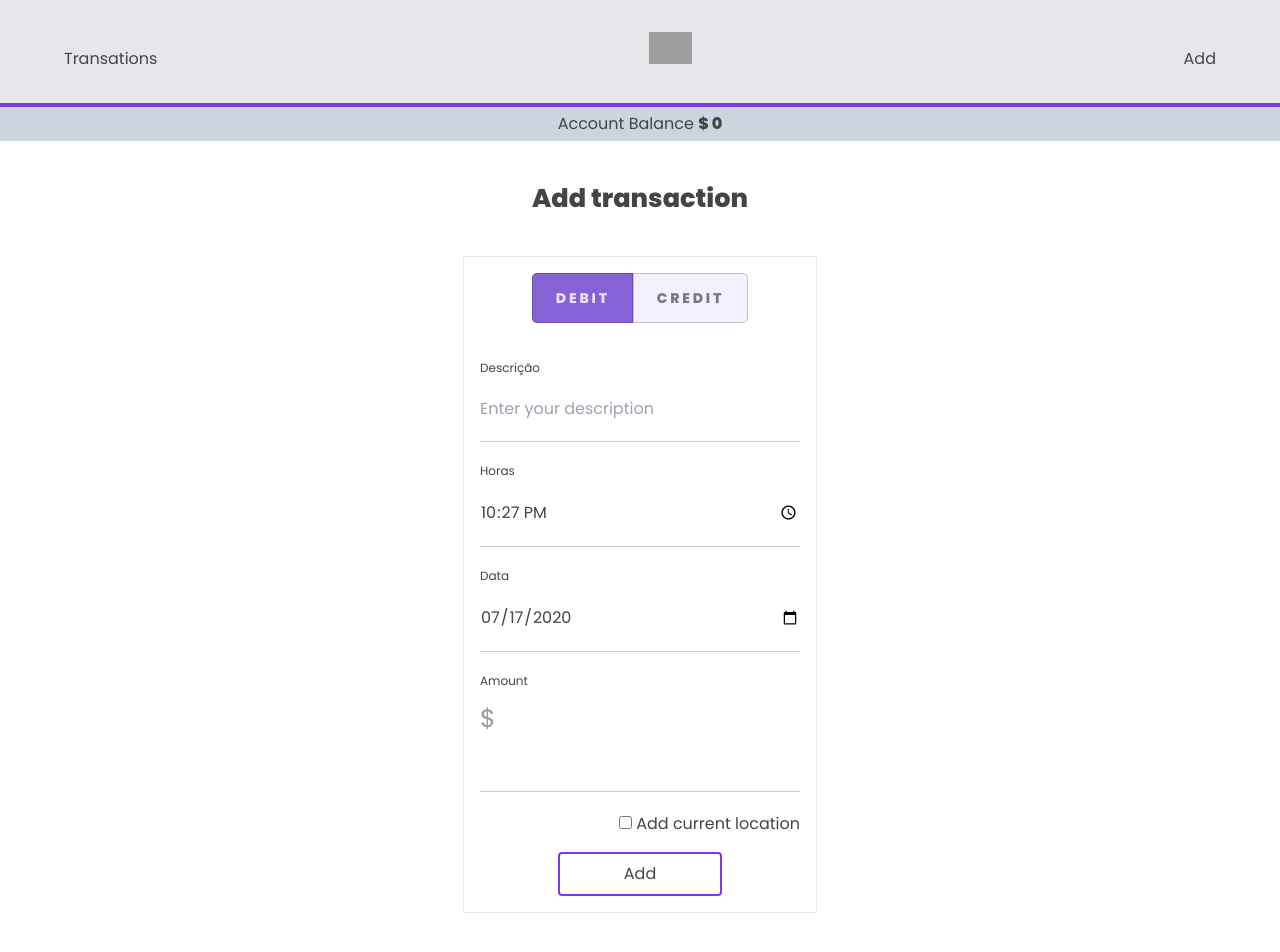
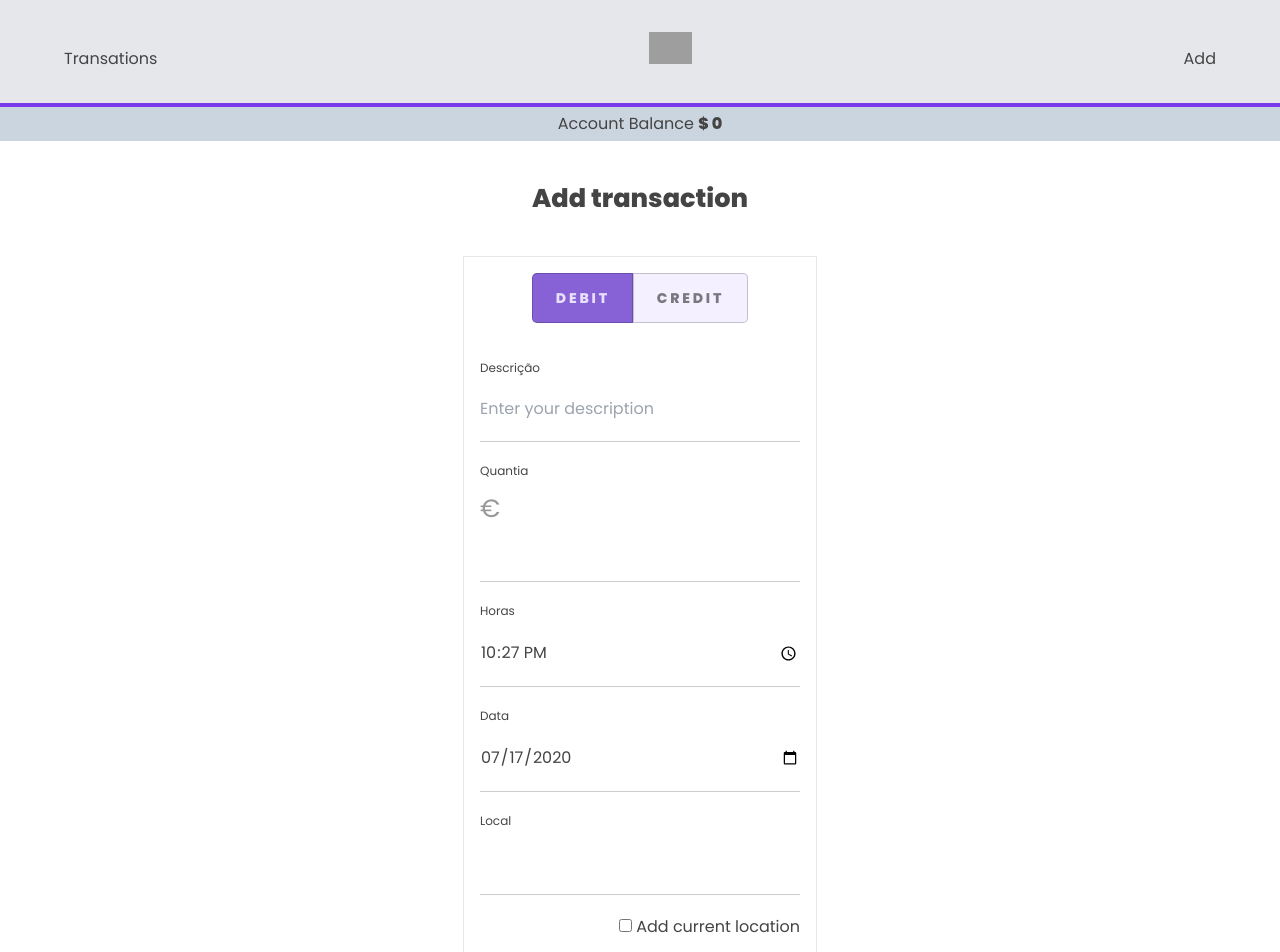
Before and after one commit to joselages/vuebootcamp_finalproject, a Vue app: page /#/transactions/create in a window 1280 px wide. Shown: the top 952 px of the page. Built offline with nearby package versions, Linux system fonts and the light colour scheme; grey boxes are pictures that could not be loaded.

Commit message:
added location input and logic

```diff
--- a/src/App.vue
+++ b/src/App.vue
@@ -17,11 +17,6 @@ export default {
     Navigation,
     TotalBar,
     Modal,
-  },
-  data: function () {
-    return {
-      ola: "OLa World!",
-    };
   },
 };
 </script>
--- a/src/views/Create.vue
+++ b/src/views/Create.vue
@@ -29,19 +29,9 @@
       </transition>
 
       <div class="input-field">
-        <label for="hours">Horas</label>
-        <input v-model="input.hour" type="time" id="hours" name="transaction_hour" />
-      </div>
-
-      <div class="input-field">
-        <label for="date">Data</label>
-        <input v-model="input.date" type="date" id="date" name="transaction_date" />
-      </div>
-
-      <div class="input-field">
-        <label for="amount">Amount</label>
+        <label for="amount">Quantia</label>
         <div>
-          <span class="currency">$</span>
+          <span class="currency">€</span>
           <input
             @keydown="error.amount = ''"
             v-model="input.amount"
@@ -58,20 +48,48 @@
         >{{error.amount}}</div>
       </transition>
 
+      <div class="input-field">
+        <label for="hours">Horas</label>
+        <input v-model="input.hour" type="time" id="hours" name="transaction_hour" />
+      </div>
+
+      <div class="input-field">
+        <label for="date">Data</label>
+        <input v-model="input.date" type="date" id="date" name="transaction_date" />
+      </div>
+
+      <div class="input-field">
+        <label for="location">Local</label>
+        <input
+          v-model="input.location"
+          type="text"
+          id="location"
+          name="transaction_location"
+          :disabled="input.currentLocation?true:false"
+        />
+      </div>
+
       <div class="ml-auto">
-        <label for="location">
-          <input @click="getLocation" type="checkbox" v-model="input.location" />
+        <label for="clocation">
+          <input
+            @click="getLocation"
+            id="clocation"
+            type="checkbox"
+            v-model="input.currentLocation"
+          />
           Add current location
         </label>
       </div>
 
       <div class="mt-4">
         <button
-          v-if="!loadingState"
-          class="border-2 border-purple-600 px-16 py-2 rounded"
+          :disabled="loadingState?true:false"
+          class="border-2 border-purple-600 w-48 flex justify-center py-2 rounded"
           @click.prevent="addTransaction"
-        >Add</button>
-        <img v-else src="../assets/loading.gif" />
+        >
+          <span v-if="!loadingState">Add</span>
+          <img v-else class="w-6" src="../assets/loading.gif" />
+        </button>
       </div>
     </form>
   </div>
@@ -87,8 +105,8 @@ export default {
         amount: "",
         date: null,
         hour: null,
-        location: false,
-        address: "",
+        location: "",
+        currentLocation: false,
       },
       loadingState: false,
       error: {
@@ -99,18 +117,18 @@ export default {
   },
   methods: {
     getLocation: function () {
-      if (!this.input.location) {
+      this.input.location = "";
+      if (!this.input.currentLocation) {
         if (navigator.geolocation) {
-          navigator.geolocation.getCurrentPosition(this.getCoordinates);
+          navigator.geolocation.getCurrentPosition(this.getAddress);
         } else {
-          alert("no location");
+          console.log("error");
         }
       }
     },
-    getCoordinates: function (data) {
-      this.getAddress(data.coords.latitude, data.coords.longitude);
-    },
-    getAddress: function (lat, lon) {
+    getAddress: function (data) {
+      var lat = data.coords.latitude;
+      var lon = data.coords.longitude;
       var apikey = "bc1943561fb626f3a5b51febb8ec7117";
       var self = this;
       self.loadingState = true;
@@ -125,9 +143,8 @@ export default {
       )
         .then((response) => response.json())
         .then(function (data) {
-          self.input.address = data.data[0];
+          self.input.location = data.data[0].label;
           self.loadingState = false;
-          console.log(self.input.address);
         });
     },
     addTransaction: function () {
@@ -135,7 +152,6 @@ export default {
         //stops
         return;
       } else {
-        //this.getTime();
         //send action to store
         this.input.amount *= 100;
         this.$store.dispatch("getFields", this.input);
@@ -158,27 +174,6 @@ export default {
       }
 
       return errorsNum;
-    },
-    getTime: function () {
-      var today = new Date();
-      var hour =
-        today.getHours() < 10 ? "0" + today.getHours() : today.getHours();
-
-      var minutes =
-        today.getMinutes() < 10 ? "0" + today.getMinutes() : today.getMinutes();
-      var day = today.getDate() < 10 ? "0" + today.getDate() : today.getDate();
-
-      var month =
-        today.getMonth() + 1 < 10
-          ? "0" + (today.getMonth() + 1)
-          : today.getDate() + 1;
-      var year = today.getFullYear();
-
-      var fullTime = hour + ":" + minutes;
-      var fullDate = day + "/" + month + "/" + year;
-
-      this.input.date = fullDate;
-      this.input.hour = fullTime;
     },
   },
   mounted() {
--- a/src/views/Index.vue
+++ b/src/views/Index.vue
@@ -30,16 +30,11 @@
           >{{transaction.type === "credit" ? "+" : "-"}}</div>
           <div class="ml-4 w-40">
             <h3 :title="transaction.description" class="truncated_txt">{{transaction.description}}</h3>
-            <!--             <address
-              v-if="transaction.address"
-              :title="transaction.address.label"
-              class="text-xs truncated_txt not-italic"
-            >@ {{transaction.address.label}}</address>-->
             <a
-              v-if="transaction.address.label"
+              v-if="transaction.location"
               class="text-purple-600 underline"
               target="_blank"
-              v-bind:href="'http://maps.google.com/?q=' + transaction.address.label "
+              v-bind:href="'http://maps.google.com/?q=' + transaction.location"
             >Ver no mapa</a>
           </div>
         </div>
```
